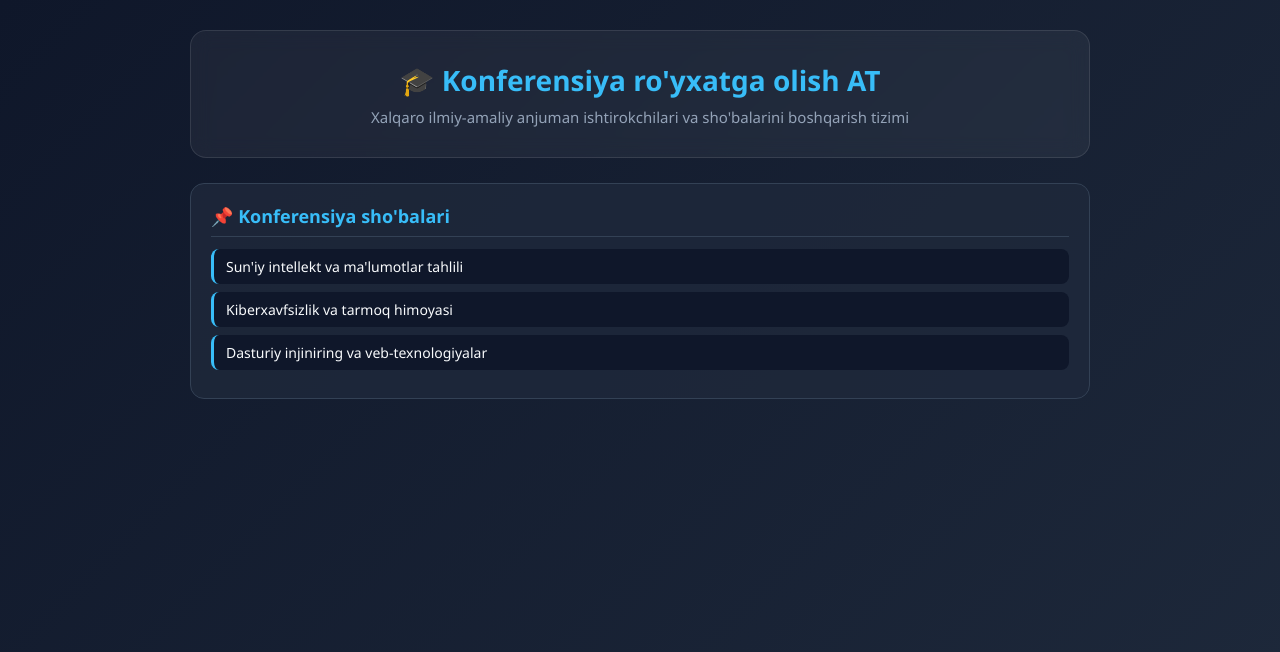
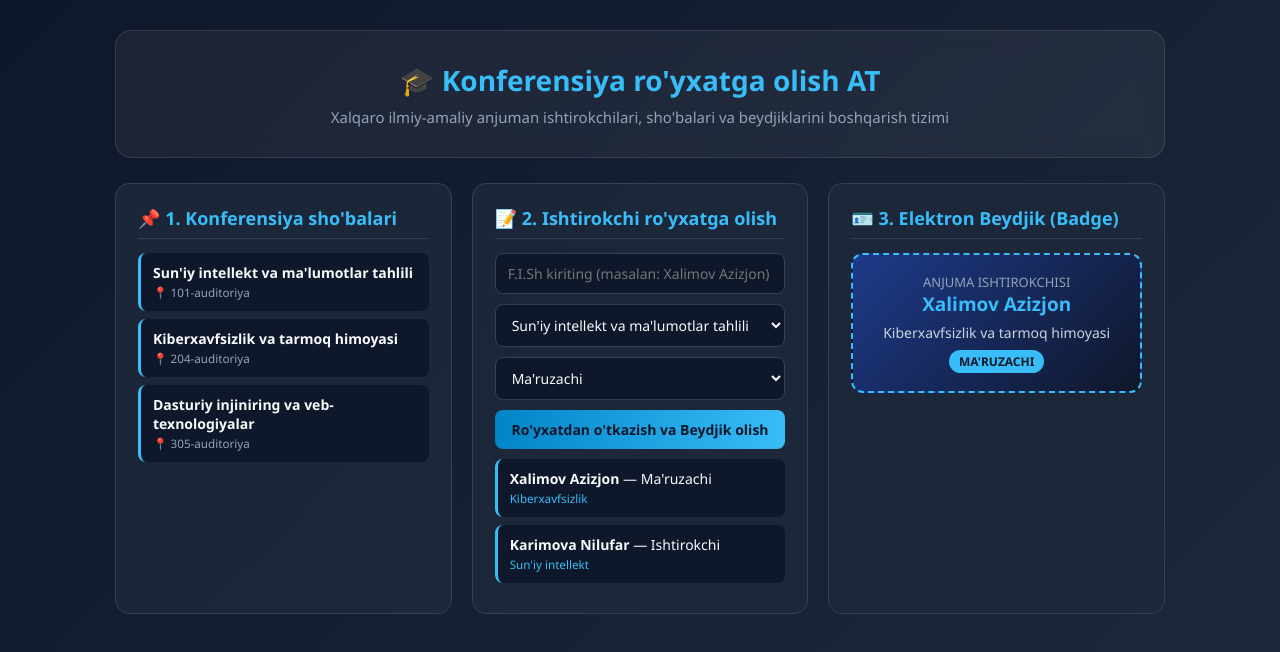
Before and after one commit to xalimovazizjon6-dotcom/konferensiya-royxatga-olish, a plain HTML site: page index.html in a window 1280 px wide. Drawn offline with Linux system fonts and the light colour scheme.

Commit message:
feat: barcha modullar asosiy interaktiv veb-interfeysga integratsiya qilindi

```diff
--- a/index.html
+++ b/index.html
@@ -3,38 +3,92 @@
 <head>
     <meta charset="UTF-8">
     <meta name="viewport" content="width=device-width, initial-scale=1.0">
-    <title>Konferensiya ro'yxatga olish AT</title>
+    <title>Konferensiya ro'yxatga olish AT — v1.0.0</title>
     <style>
         * { box-sizing: border-box; margin: 0; padding: 0; font-family: 'Segoe UI', sans-serif; }
         body { background: linear-gradient(135deg, #0f172a, #1e293b); color: #f8fafc; min-height: 100vh; padding: 30px; }
-        .container { max-width: 900px; margin: 0 auto; }
+        .container { max-width: 1050px; margin: 0 auto; }
         header { text-align: center; padding: 30px; background: rgba(255,255,255,0.05); border-radius: 16px; border: 1px solid rgba(255,255,255,0.1); margin-bottom: 25px; backdrop-filter: blur(10px); }
         header h1 { font-size: 28px; color: #38bdf8; margin-bottom: 8px; }
         header p { color: #94a3b8; font-size: 15px; }
-        .grid { display: grid; grid-template-columns: repeat(auto-fit, minmax(260px, 1fr)); gap: 20px; }
-        .card { background: rgba(30, 41, 59, 0.8); border: 1px solid #334155; border-radius: 14px; padding: 20px; transition: 0.3s; }
+        .grid { display: grid; grid-template-columns: repeat(auto-fit, minmax(300px, 1fr)); gap: 20px; }
+        .card { background: rgba(30, 41, 59, 0.85); border: 1px solid #334155; border-radius: 14px; padding: 22px; transition: 0.3s; }
         .card:hover { transform: translateY(-4px); border-color: #38bdf8; box-shadow: 0 10px 25px rgba(56,189,248,0.15); }
-        .card h2 { font-size: 18px; color: #38bdf8; margin-bottom: 12px; border-bottom: 1px solid #334155; padding-bottom: 8px; }
+        .card h2 { font-size: 18px; color: #38bdf8; margin-bottom: 14px; border-bottom: 1px solid #334155; padding-bottom: 8px; }
         ul { list-style: none; }
-        li { padding: 8px 12px; background: #0f172a; margin-bottom: 8px; border-radius: 8px; border-left: 3px solid #38bdf8; font-size: 14px; }
+        li { padding: 10px 12px; background: #0f172a; margin-bottom: 8px; border-radius: 8px; border-left: 3px solid #38bdf8; font-size: 14px; }
+        input, select, button { width: 100%; padding: 10px 12px; margin-bottom: 10px; border-radius: 8px; border: 1px solid #334155; background: #0f172a; color: #f8fafc; font-size: 14px; }
+        button { background: linear-gradient(90deg, #0284c7, #38bdf8); color: #0f172a; font-weight: bold; cursor: pointer; border: none; transition: 0.2s; }
+        button:hover { opacity: 0.9; }
+        .badge-preview { background: linear-gradient(135deg, #1e3a8a, #0f172a); border: 2px dashed #38bdf8; border-radius: 12px; padding: 18px; text-align: center; margin-top: 10px; }
+        .badge-preview h3 { color: #38bdf8; font-size: 19px; margin-bottom: 6px; }
+        .badge-preview span { display: inline-block; background: #38bdf8; color: #0f172a; padding: 3px 10px; border-radius: 20px; font-size: 12px; font-weight: bold; margin-top: 8px; }
     </style>
 </head>
 <body>
     <div class="container">
         <header>
             <h1>🎓 Konferensiya ro'yxatga olish AT</h1>
-            <p>Xalqaro ilmiy-amaliy anjuman ishtirokchilari va sho'balarini boshqarish tizimi</p>
+            <p>Xalqaro ilmiy-amaliy anjuman ishtirokchilari, sho'balari va beydjiklarini boshqarish tizimi</p>
         </header>
         <div class="grid">
-            <div class="card" id="section-card">
-                <h2>📌 Konferensiya sho'balari</h2>
-                <ul id="sections-list">
-                    <li>Sun'iy intellekt va ma'lumotlar tahlili</li>
-                    <li>Kiberxavfsizlik va tarmoq himoyasi</li>
-                    <li>Dasturiy injiniring va veb-texnologiyalar</li>
-                </ul>
+            <div class="card">
+                <h2>📌 1. Konferensiya sho'balari</h2>
+                <ul id="sections-list"></ul>
+            </div>
+            <div class="card">
+                <h2>📝 2. Ishtirokchi ro'yxatga olish</h2>
+                <input type="text" id="p-name" placeholder="F.I.Sh kiriting (masalan: Xalimov Azizjon)">
+                <select id="p-section"></select>
+                <select id="p-role">
+                    <option value="Ma'ruzachi">Ma'ruzachi</option>
+                    <option value="Ishtirokchi">Ishtirokchi</option>
+                    <option value="Ekspert">Ekspert</option>
+                </select>
+                <button onclick="register()">Ro'yxatdan o'tkazish va Beydjik olish</button>
+                <ul id="participants-list"></ul>
+            </div>
+            <div class="card">
+                <h2>🪪 3. Elektron Beydjik (Badge)</h2>
+                <div class="badge-preview" id="badge-box">
+                    <p style="color:#94a3b8; font-size:13px;">ANJUMA ISHTIROKCHISI</p>
+                    <h3 id="b-name">Xalimov Azizjon</h3>
+                    <p id="b-sec" style="font-size:14px; color:#cbd5e1;">Kiberxavfsizlik va tarmoq himoyasi</p>
+                    <span id="b-role">MA'RUZACHI</span>
+                </div>
             </div>
         </div>
     </div>
+    <script src="sections.js"></script>
+    <script src="participants.js"></script>
+    <script src="badge.js"></script>
+    <script>
+        const secList = document.getElementById('sections-list');
+        const secSelect = document.getElementById('p-section');
+        sections.forEach(s => {
+            secList.innerHTML += `<li><strong>${s.title}</strong><br><small style="color:#94a3b8;">📍 ${s.room}</small></li>`;
+            secSelect.innerHTML += `<option value="${s.title}">${s.title}</option>`;
+        });
+        function renderParticipants() {
+            const pList = document.getElementById('participants-list');
+            pList.innerHTML = '';
+            participants.forEach(p => {
+                pList.innerHTML += `<li><strong>${p.name}</strong> — ${p.role}<br><small style="color:#38bdf8;">${p.section}</small></li>`;
+            });
+        }
+        function register() {
+            const name = document.getElementById('p-name').value.trim();
+            const sec = secSelect.value;
+            const role = document.getElementById('p-role').value;
+            if (!name) return;
+            addParticipant(name, sec, role);
+            renderParticipants();
+            document.getElementById('b-name').innerText = name;
+            document.getElementById('b-sec').innerText = sec;
+            document.getElementById('b-role').innerText = role.toUpperCase();
+            document.getElementById('p-name').value = '';
+        }
+        renderParticipants();
+    </script>
 </body>
 </html>
```
